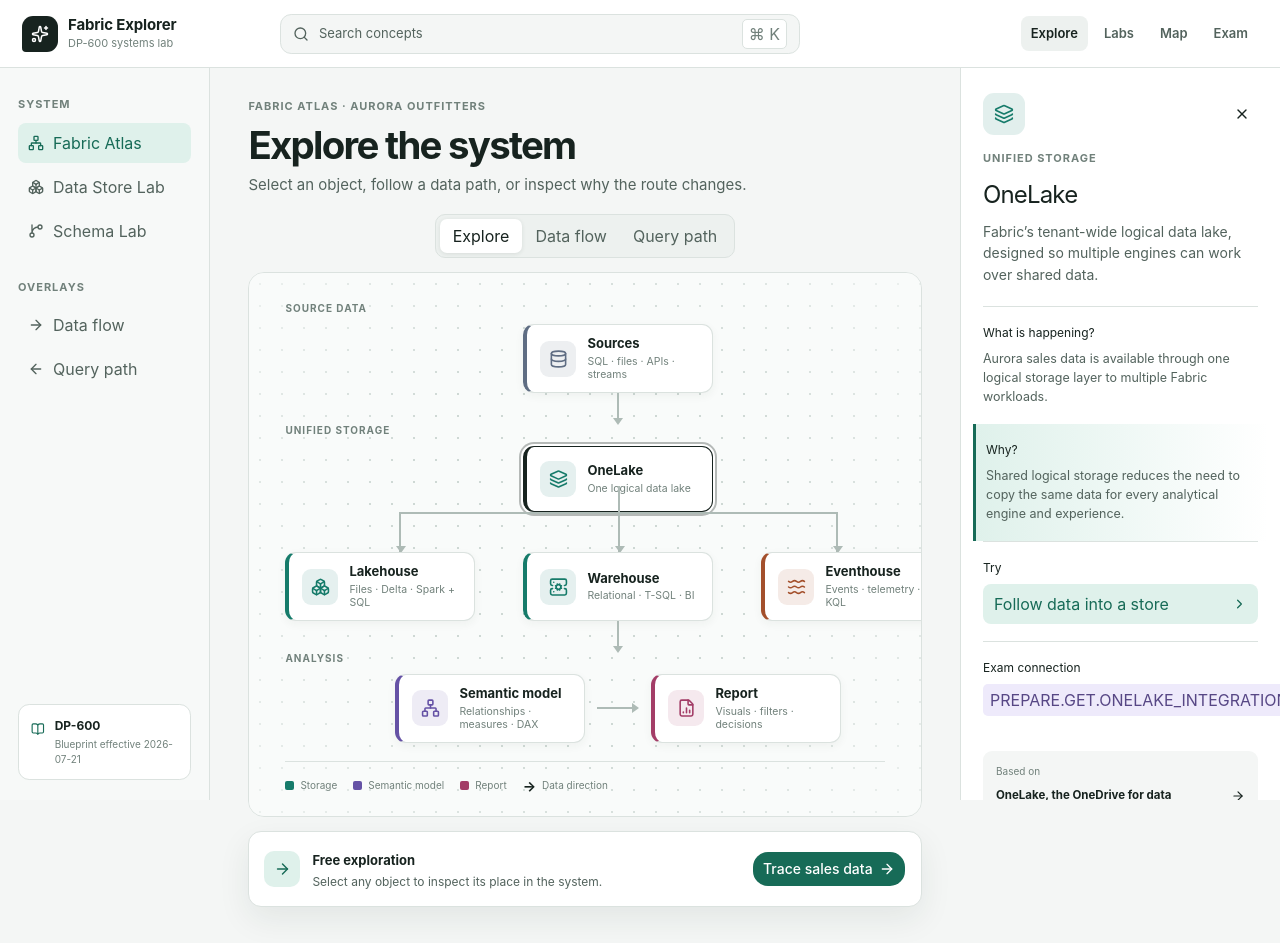
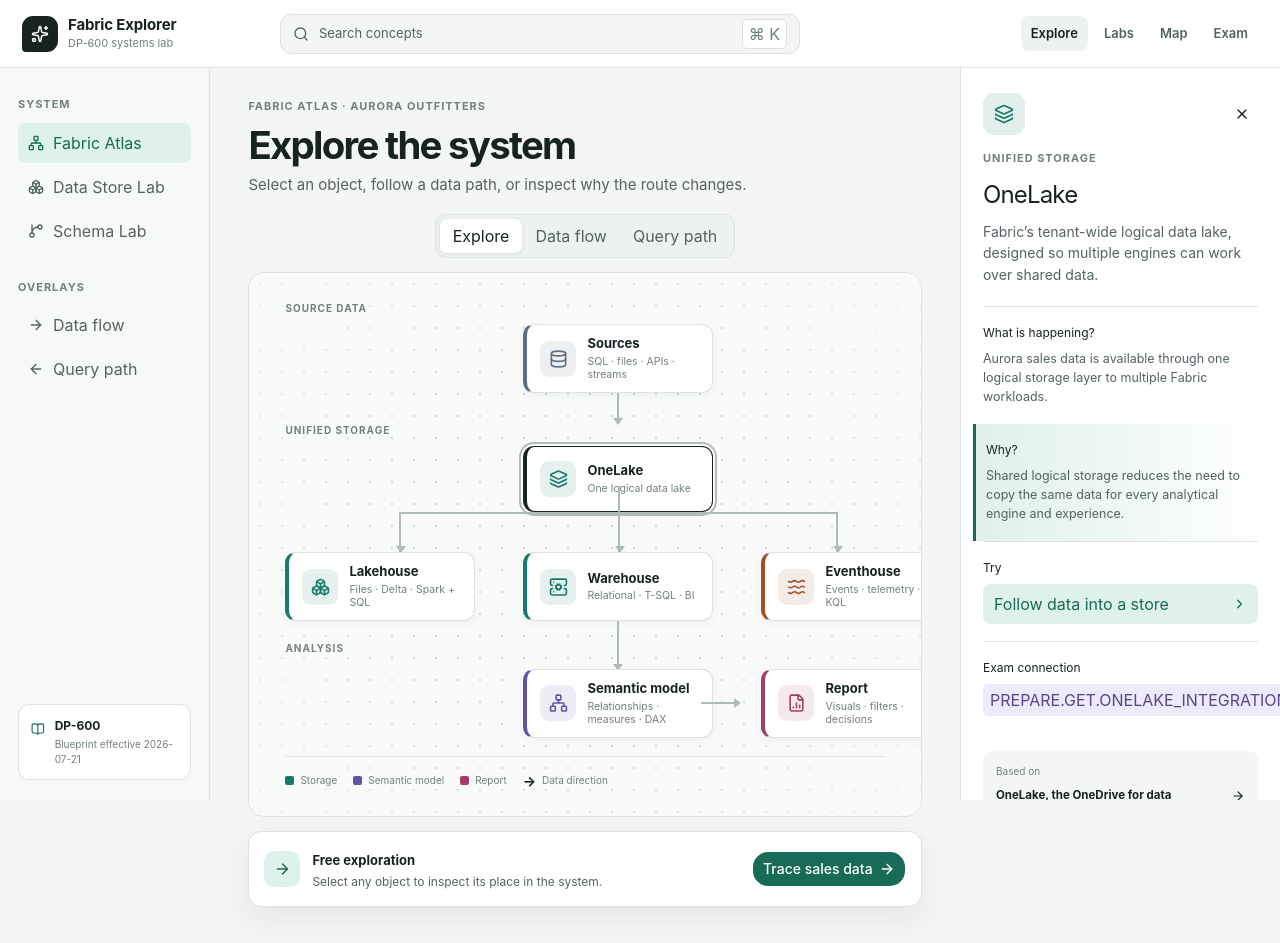
Before and after one commit to osloandrew/DP600, a React (Vite) app: page / in a window 1280 px wide. Built offline with nearby package versions, Linux system fonts and the light colour scheme.

Commit message:
Align Fabric Atlas connector geometry

```diff
--- a/app/globals.css
+++ b/app/globals.css
@@ -99,15 +99,15 @@
 .mode-switcher button { min-height: 34px; padding: 0 13px; color: var(--text-secondary); background: transparent; border: 0; border-radius: 7px; font: 650 12px var(--font-geist-sans); cursor: pointer; }
 .mode-switcher button.active { color: var(--text-primary); background: var(--bg-surface); box-shadow: 0 1px 4px rgb(30 50 43 / 10%); }
 
-.atlas-canvas { position: relative; max-width: 930px; min-height: 545px; margin: 0 auto; padding: 28px 36px 16px; background-color: var(--bg-canvas); background-image: radial-gradient(circle, #ced8d4 1px, transparent 1px); background-size: 22px 22px; border: 1px solid var(--border-subtle); border-radius: 16px; overflow: hidden; }
+.atlas-canvas { --atlas-node-width: 190px; --atlas-node-gap: clamp(18px, 4vw, 48px); position: relative; max-width: 930px; min-height: 545px; margin: 0 auto; padding: 28px 36px 16px; background-color: var(--bg-canvas); background-image: radial-gradient(circle, #ced8d4 1px, transparent 1px); background-size: 22px 22px; border: 1px solid var(--border-subtle); border-radius: 16px; overflow: hidden; }
 .atlas-canvas::after { content: ''; position: absolute; inset: 0; pointer-events: none; background: radial-gradient(circle at center, transparent 45%, rgb(249 251 250 / 72%) 100%); }
 .canvas-grid { position: relative; z-index: 2; display: grid; grid-template-columns: 1fr; justify-items: center; }
 .stage-label { justify-self: start; margin-bottom: 8px; color: var(--text-muted); font-size: 10px; font-weight: 750; letter-spacing: 0.1em; text-transform: uppercase; }
 .label-sources { grid-row: 1; }.slot-sources { grid-row: 2; }.line-source { grid-row: 3; }
 .label-storage { grid-row: 4; }.slot-onelake { grid-row: 5; }.branch-lines { grid-row: 6; }.storage-row { grid-row: 7; }
-.line-model { grid-row: 8; }.label-experience { grid-row: 9; }.analysis-row { grid-row: 10; }
+.analysis-bridge { grid-row: 8; }.analysis-row { grid-row: 9; }
 .label-sources, .label-storage, .label-experience { width: 100%; }
-.system-node { position: relative; display: flex; align-items: center; gap: 11px; width: 190px; min-height: 66px; padding: 11px 13px; color: var(--text-primary); text-align: left; background: var(--bg-surface); border: 1px solid var(--border-subtle); border-left: 4px solid var(--category-source); border-radius: 11px; box-shadow: 0 3px 10px rgb(30 52 44 / 5%); cursor: pointer; transition: transform 160ms ease, box-shadow 160ms ease, border-color 160ms ease, opacity 160ms ease; }
+.system-node { position: relative; display: flex; align-items: center; gap: 11px; width: var(--atlas-node-width); min-height: 66px; padding: 11px 13px; color: var(--text-primary); text-align: left; background: var(--bg-surface); border: 1px solid var(--border-subtle); border-left: 4px solid var(--category-source); border-radius: 11px; box-shadow: 0 3px 10px rgb(30 52 44 / 5%); cursor: pointer; transition: transform 160ms ease, box-shadow 160ms ease, border-color 160ms ease, opacity 160ms ease; }
 .system-node:hover { transform: translateY(-2px); box-shadow: 0 8px 18px rgb(30 52 44 / 10%); }
 .system-node.is-selected { border-color: var(--text-primary); box-shadow: 0 0 0 2px var(--bg-surface), 0 0 0 4px color-mix(in srgb, var(--text-primary), transparent 70%); }
 .system-node.is-active { transform: translateY(-2px); box-shadow: 0 0 0 3px var(--bg-surface), 0 0 0 6px color-mix(in srgb, var(--accent-interactive), transparent 35%); }
@@ -131,15 +131,19 @@
 .branch-lines span:nth-child(1) { left: 0; }.branch-lines span:nth-child(2) { left: 50%; }.branch-lines span:nth-child(3) { right: 0; }
 .branch-lines.has-trace::before, .branch-lines.has-trace .branch-warehouse { color: var(--accent-interactive); filter: drop-shadow(0 0 3px color-mix(in srgb, var(--accent-interactive), transparent 55%)); }
 .branch-lines.has-trace .branch-lakehouse, .branch-lines.has-trace .branch-eventhouse { opacity: 0.35; }
-.storage-row { display: grid; grid-template-columns: repeat(3, 190px); gap: clamp(18px, 4vw, 48px); }
-.analysis-row { display: flex; align-items: center; gap: 12px; }
-.horizontal-link { position: relative; width: 42px; height: 14px; color: var(--border-strong); transition: color 160ms ease, opacity 160ms ease; }
+.storage-row { display: grid; grid-template-columns: repeat(3, var(--atlas-node-width)); gap: var(--atlas-node-gap); }
+.analysis-bridge { position: relative; display: grid; width: 100%; height: 48px; place-items: center; }
+.analysis-bridge .stage-label { position: absolute; top: 20px; left: 0; width: auto; margin: 0; }
+.analysis-bridge .flow-line { height: 48px; }
+.analysis-row { position: relative; display: grid; grid-template-columns: repeat(3, var(--atlas-node-width)); align-items: center; gap: var(--atlas-node-gap); }
+.analysis-model-slot { grid-column: 2; }.analysis-report-slot { grid-column: 3; }
+.horizontal-link { position: absolute; top: 50%; left: calc(66.666% - var(--atlas-node-gap) / 6); width: calc(var(--atlas-node-gap) - 8px); min-width: 18px; height: 14px; color: var(--border-strong); transform: translate(-50%, -50%); transition: color 160ms ease, opacity 160ms ease; }
 .horizontal-link span { position: absolute; top: 6px; right: 2px; left: 0; height: 2px; background: currentColor; }
 .horizontal-link::after { content: ''; position: absolute; top: 2px; right: 0; width: 0; height: 0; border-top: 5px solid transparent; border-bottom: 5px solid transparent; border-left: 7px solid currentColor; }
 .horizontal-link.is-traced { color: var(--accent-interactive); filter: drop-shadow(0 0 3px color-mix(in srgb, var(--accent-interactive), transparent 55%)); }
 .mode-query .line-source, .mode-query .branch-lines { opacity: 0.24; }
 .mode-query .line-model::after { top: -2px; bottom: auto; border-top: 0; border-right: 5px solid transparent; border-bottom: 7px solid currentColor; border-left: 5px solid transparent; }
-.mode-query .horizontal-link.is-traced { transform: rotate(180deg); }
+.mode-query .horizontal-link.is-traced { transform: translate(-50%, -50%) rotate(180deg); }
 .canvas-legend { position: relative; z-index: 3; display: flex; flex-wrap: wrap; gap: 8px 16px; margin-top: 18px; padding-top: 13px; border-top: 1px solid var(--border-subtle); }
 .canvas-legend span { display: flex; align-items: center; gap: 6px; color: var(--text-muted); font-size: 10px; }
 .canvas-legend i { width: 9px; height: 9px; background: var(--category-storage); border-radius: 2px; }.canvas-legend .legend-model { background: var(--category-model); }.canvas-legend .legend-report { background: var(--category-report); }.canvas-legend b { color: var(--text-primary); font-size: 14px; }
@@ -197,8 +201,8 @@
   .schema-workbench { grid-template-columns: 1fr; }.source-schema { border-right: 0; border-bottom: 1px solid var(--border-subtle); }.star-layout { grid-template-columns: 1fr; gap: 16px; }.relationship-spokes { display: none; }.fact-table { max-width: 320px; }.dimension-grid { grid-template-columns: repeat(2, minmax(0, 1fr)); }
 }
 @media (max-width: 720px) {
-  .atlas-canvas { min-height: auto; padding: 22px 18px 14px; overflow-x: auto; }.canvas-grid { min-width: 560px; }
-  .storage-row { grid-template-columns: repeat(3, 168px); gap: 18px; }.system-node { width: 168px; }.branch-lines { width: 68%; }
+  .atlas-canvas { --atlas-node-width: 168px; --atlas-node-gap: 18px; min-height: auto; padding: 22px 18px 14px; overflow-x: auto; }.canvas-grid { min-width: 540px; }
+  .branch-lines { width: 68%; }
   .trace-console { align-items: stretch; flex-direction: column; }.trace-console > button { min-height: 44px; }.step-controls { justify-content: flex-end; }
   .inspector { top: auto; bottom: 0; width: 100%; height: min(72svh, 650px); border-top: 1px solid var(--border-subtle); border-left: 0; border-radius: 18px 18px 0 0; }
 }
--- a/app/page.tsx
+++ b/app/page.tsx
@@ -134,7 +134,7 @@
 
           <div className={`atlas-canvas mode-${mode}`}>
             <div className="canvas-grid" aria-label="Simplified Microsoft Fabric architecture">
-              <div className="stage-label label-sources">Source data</div><div className="stage-label label-storage">Unified storage</div><div className="stage-label label-experience">Analysis</div>
+              <div className="stage-label label-sources">Source data</div><div className="stage-label label-storage">Unified storage</div>
               <div className="node-slot slot-sources"><SystemNode concept={concepts.sources} selected={selectedId === 'sources'} active={activeId === 'sources'} visited={visitedIds.includes('sources')} onSelect={() => selectConcept('sources')} /></div>
               <div className={`flow-line line-source ${mode === 'data' && step >= 1 ? 'is-traced' : ''}`} aria-hidden="true" />
               <div className="node-slot slot-onelake"><SystemNode concept={concepts.onelake} selected={selectedId === 'onelake'} active={activeId === 'onelake'} visited={visitedIds.includes('onelake')} onSelect={() => selectConcept('onelake')} /></div>
@@ -144,11 +144,14 @@
               <div className="storage-row">
                 {(['lakehouse', 'warehouse', 'eventhouse'] as ConceptId[]).map((id) => <SystemNode key={id} concept={concepts[id]} selected={selectedId === id} active={activeId === id} visited={visitedIds.includes(id)} onSelect={() => selectConcept(id)} />)}
               </div>
-              <div className={`flow-line line-model ${(mode === 'data' && step >= 3) || (mode === 'query' && step >= 2) ? 'is-traced' : ''}`} aria-hidden="true" />
+              <div className="analysis-bridge" aria-hidden="true">
+                <div className="stage-label label-experience">Analysis</div>
+                <div className={`flow-line line-model ${(mode === 'data' && step >= 3) || (mode === 'query' && step >= 2) ? 'is-traced' : ''}`} />
+              </div>
               <div className="analysis-row">
-                <SystemNode concept={concepts['semantic-model']} selected={selectedId === 'semantic-model'} active={activeId === 'semantic-model'} visited={visitedIds.includes('semantic-model')} onSelect={() => selectConcept('semantic-model')} />
+                <div className="analysis-model-slot"><SystemNode concept={concepts['semantic-model']} selected={selectedId === 'semantic-model'} active={activeId === 'semantic-model'} visited={visitedIds.includes('semantic-model')} onSelect={() => selectConcept('semantic-model')} /></div>
                 <div className={`horizontal-link ${mode === 'data' && step >= 4 || mode === 'query' && step >= 1 ? 'is-traced' : ''}`} aria-hidden="true"><span /></div>
-                <SystemNode concept={concepts.report} selected={selectedId === 'report'} active={activeId === 'report'} visited={visitedIds.includes('report')} onSelect={() => selectConcept('report')} />
+                <div className="analysis-report-slot"><SystemNode concept={concepts.report} selected={selectedId === 'report'} active={activeId === 'report'} visited={visitedIds.includes('report')} onSelect={() => selectConcept('report')} /></div>
               </div>
             </div>
             <div className="canvas-legend" aria-label="Diagram legend">
```
